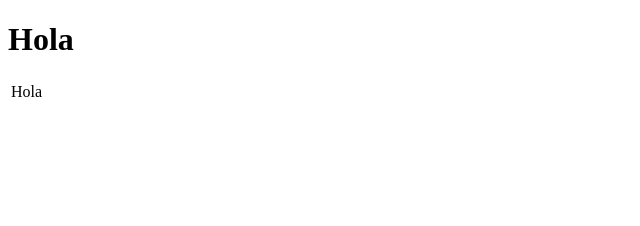
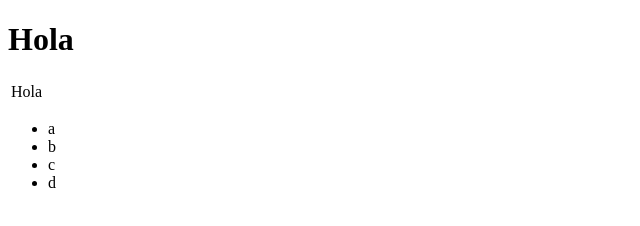
Before and after one commit to Danniel1212/Danniel, a plain HTML site: page index.html in a window 1280 px wide. Shown: the full height of the page, 0-640 px from the left. Drawn offline with Linux system fonts and the light colour scheme.

Commit message:
Agregado de lista

```diff
--- a/index.html
+++ b/index.html
@@ -17,5 +17,11 @@
             </tr>
         </tbody>
     </table>
+    <ul>
+        <li>a</li>
+        <li>b</li>
+        <li>c</li>
+        <li>d</li>
+    </ul>
 </body>
 </html>
```
